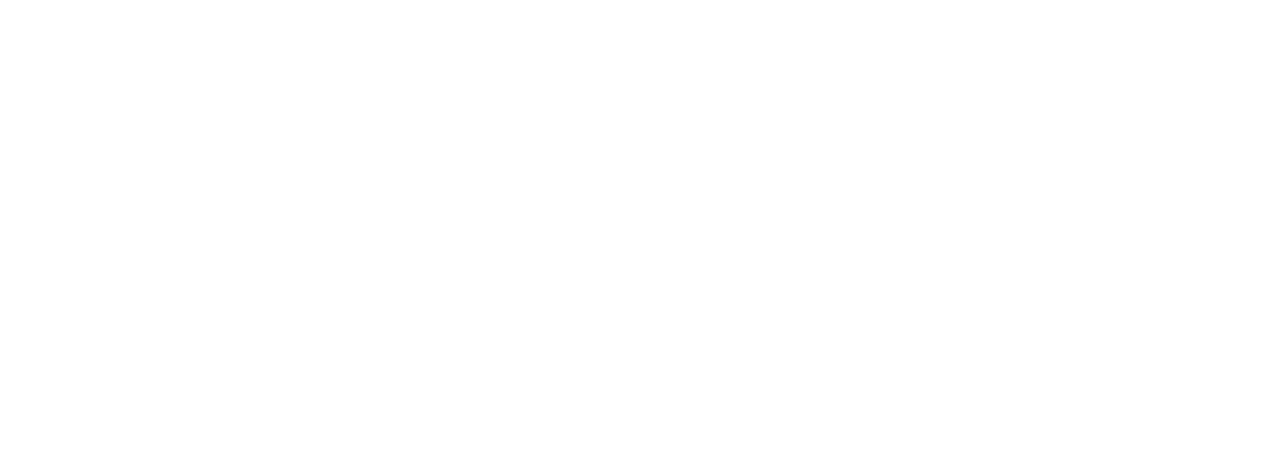
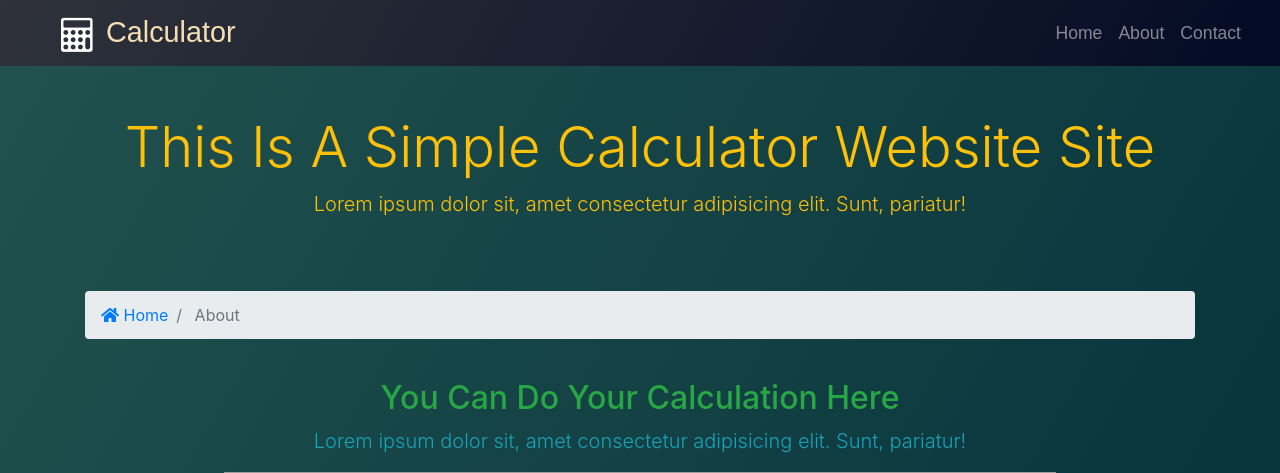
Before and after one commit to IamOmaR22/A-Simple-Calculator-App-With-Django-and-JavaScript, a Django app: page /about in a window 1280 px wide. Before the commit the part shown is empty. Shown: the top 473 px of the page. Run offline with Django 3.2, Linux system fonts and the light colour scheme; some libraries are stand-ins or nearby versions; some web fonts are replaced; grey boxes are pictures that could not be loaded.

Commit message:
about page done

```diff
--- a/templates/_partials/navbar.html
+++ b/templates/_partials/navbar.html
@@ -46,7 +46,7 @@
     <div class="container-fluid"><a class="navbar-brand" href="/"><i class="fa fa-calculator" id="brand-logo"></i></a><span class="online">Calculator</span><button data-toggle="collapse" class="navbar-toggler" data-target="#navcol-1"><span class="sr-only">Toggle navigation</span><span class="navbar-toggler-icon"></span></button>
         <div class="collapse navbar-collapse" id="navcol-1">
             <ul class="nav navbar-nav ml-auto">
-                <li class="nav-item" role="presentation"><a class="nav-link active" href="/">Home</a></li>
+                <li class="nav-item" role="presentation"><a class="nav-link" href="/">Home</a></li>
                 <!-- <li class="nav-item" role="presentation"><a class="nav-link" href="/teacher/teacherclick">Teacher</a></li>
                 <li class="nav-item" role="presentation"><a class="nav-link" href="/student/studentclick">Student</a></li>
                 <li class="nav-item" role="presentation"><a class="nav-link" href="/adminclick">Admin</a></li> -->
--- a/templates/base.html
+++ b/templates/base.html
@@ -4,6 +4,8 @@
     <!-- Required meta tags -->
     <meta charset="utf-8">
     <meta name="viewport" content="width=device-width, initial-scale=1, shrink-to-fit=no">
+
+    <link rel="stylesheet" href="https://pro.fontawesome.com/releases/v5.10.0/css/all.css" integrity="sha384-AYmEC3Yw5cVb3ZcuHtOA93w35dYTsvhLPVnYs9eStHfGJvOvKxVfELGroGkvsg+p" crossorigin="anonymous"/>
 
     <!-- Bootstrap CSS -->
     <link rel="stylesheet" href="https://maxcdn.bootstrapcdn.com/bootstrap/4.0.0/css/bootstrap.min.css" integrity="sha384-Gn5384xqQ1aoWXA+058RXPxPg6fy4IWvTNh0E263XmFcJlSAwiGgFAW/dAiS6JXm" crossorigin="anonymous">
--- a/templates/calcu_app/about.html
+++ b/templates/calcu_app/about.html
@@ -0,0 +1,56 @@
+{% extends 'base.html' %}
+
+{% load static %}
+{% block content %}
+
+{% include '_partials/navbar.html' %}
+
+<style>
+    a {
+    text-decoration: none !important;
+}
+</style>
+<section id="showcase-inner" class="py-5 text-warning">
+    <div class="container">
+      <div class="row text-center">
+        <div class="col-md-12">
+          <h1 class="display-4">This Is A Simple Calculator Website Site</h1>
+          <p class="lead">Lorem ipsum dolor sit, amet consectetur adipisicing elit. Sunt, pariatur!</p>
+        </div>
+      </div>
+    </div>
+  </section>
+
+  <!-- Breadcrumb -->
+  <section id="bc" class="mt-2">
+    <div class="container">
+      <nav aria-label="breadcrumb">
+        <ol class="breadcrumb">
+          <li class="breadcrumb-item">
+            <a href="/">   <!-- index is name of the urls -->
+              <i class="fas fa-home"></i> Home</a>
+          </li>
+          <li class="breadcrumb-item active"> About</li>
+        </ol>
+      </nav>
+    </div>
+  </section>
+
+  <section id="about" class="py-4" style="text-align: center;">
+    <div class="container">
+      <div class="row">
+        <div class="col-md-12">
+          <h2 class="text-success">You Can Do Your Calculation Here</h2>
+          <p class="lead text-info">Lorem ipsum dolor sit, amet consectetur adipisicing elit. Sunt, pariatur!</p>
+          <img class="w-75" src="{% static 'img/about.jpg' %}" alt="">
+          <p class="mt-4 text-light">Lorem ipsum dolor sit amet consectetur adipisicing elit. Perspiciatis esse officia repudiandae ad saepe ex, amet
+            neque quod accusamus rem quia magnam magni dolorum facilis ullam minima perferendis? Exercitationem at quaerat
+            commodi id libero eveniet harum perferendis laborum molestias quia.</p>
+        </div>
+      </div>
+    </div>
+  </section>
+
+<br>
+{% include '_partials/footer.html' %}
+{% endblock %}
```
